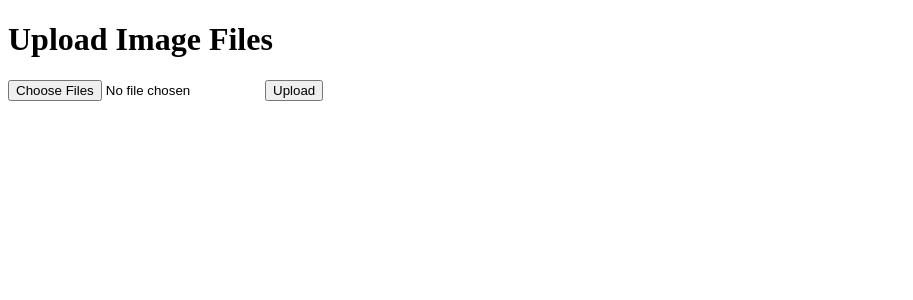
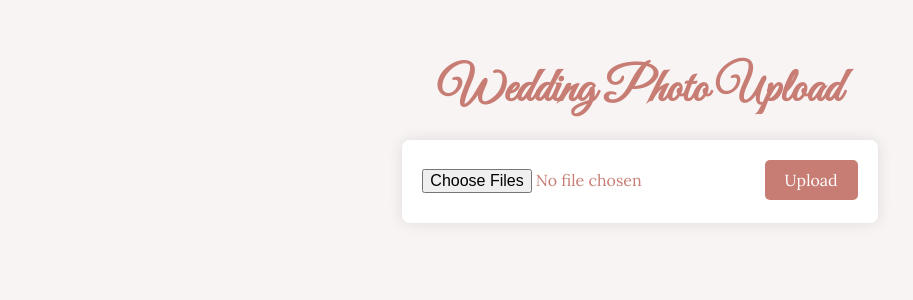
Before and after one commit to altunyanv/photo-upload-site, a Flask app: page / in a window 1280 px wide. Shown: the top 300 px of the page, without its empty margins (0-913 px from the left). Run offline with Flask 3, Linux system fonts and the light colour scheme.

Commit message:
Styled on server upload version

```diff
--- a/app.py
+++ b/app.py
@@ -1,12 +1,15 @@
 import os
 
-from flask import Flask, send_from_directory, render_template, request
+from flask import Flask, send_from_directory, render_template, request, redirect, url_for, flash
+from werkzeug.utils import secure_filename
+import datetime
 
 app = Flask(__name__)
+app.secret_key = b'12rvyhaksvfasfvo1vwlfavoyv2lyavfsalyv'
 
 # Set the folder for uploaded files
 UPLOAD_FOLDER = 'uploads/'
-ALLOWED_EXTENSIONS = {'png', 'jpg', 'jpeg', 'gif'}
+ALLOWED_EXTENSIONS = {'png', 'jpg', 'jpeg', 'gif', 'heic'}
 
 if not os.path.exists(UPLOAD_FOLDER):
     os.makedirs(UPLOAD_FOLDER)
@@ -20,18 +23,29 @@ def allowed_file(filename):
 def index():
     return render_template('index.html')
 
-@app.route('/upload', methods=['POST'])
+@app.route('/', methods=['GET', 'POST'])
 def upload_file():
-    if 'file' not in request.files:
-        return "No file part"
-    file = request.files['file']
-    if file.filename == '':
-        return "No selected file"
-    if file:
-        filepath = os.path.join(app.config['UPLOAD_FOLDER'], file.filename)
-        file.save(filepath)
-        return f"File uploaded successfully: {file.filename}"
+    if request.method == 'POST':
+        if 'files' not in request.files:
+            flash('No file part')
+            return redirect(request.url)
 
+        files = request.files.getlist('files')
+        if not files:
+            flash('No selected files')
+            return redirect(request.url)
+
+        prefix = int(datetime.datetime.now().timestamp() * 10000)
+
+        for file in files:
+            if file and allowed_file(file.filename):
+                filename = secure_filename(file.filename)
+                file.save(os.path.join(app.config['UPLOAD_FOLDER'], f'{prefix}_{filename}'))
+
+        flash('Files successfully uploaded')
+        return redirect(url_for('upload_file'))
+
+    return render_template('index.html')
 @app.route('/favicon.ico')
 def favicon():
     return send_from_directory(os.path.join(app.root_path, 'static'), 'favicon.ico', mimetype='image/vnd.microsoft.icon')
--- a/templates/index.html
+++ b/templates/index.html
@@ -3,12 +3,58 @@
 <head>
     <meta charset="UTF-8">
     <meta name="viewport" content="width=device-width, initial-scale=1.0">
-    <title>File Upload</title>
+    <title>Wedding Photo Upload</title>
+    <link href="https://fonts.googleapis.com/css2?family=Great+Vibes&family=Lora:wght@400;700&display=swap" rel="stylesheet">
     <style>
+        body {
+            font-family: 'Lora', serif;
+            background-color: #f9f4f4;
+            color: #333;
+            text-align: center;
+            padding: 20px;
+        }
+        h1 {
+            font-family: 'Great Vibes', cursive;
+            font-size: 3rem;
+            color: #c77d74;
+            margin-bottom: 20px;
+        }
+        form {
+            background-color: #ffffff;
+            padding: 20px;
+            border-radius: 8px;
+            box-shadow: 0 0 15px rgba(0, 0, 0, 0.1);
+            display: inline-block;
+            margin-bottom: 30px;
+        }
+        input[type="file"] {
+            font-size: 1rem;
+            margin-bottom: 10px;
+            border: none;
+            background: none;
+            color: #c77d74;
+            cursor: pointer;
+            font-family: 'Lora', serif;
+        }
+        input[type="submit"] {
+            background-color: #c77d74;
+            color: #ffffff;
+            font-family: 'Lora', serif;
+            padding: 10px 20px;
+            border: none;
+            border-radius: 5px;
+            cursor: pointer;
+            font-size: 1rem;
+            transition: background-color 0.3s;
+        }
+        input[type="submit"]:hover {
+            background-color: #a95d58;
+        }
         .preview-container {
             display: flex;
             flex-wrap: wrap;
-            gap: 10px;
+            gap: 15px;
+            justify-content: center;
         }
         .preview {
             position: relative;
@@ -17,30 +63,41 @@
             justify-content: center;
             max-width: 150px;
             max-height: 150px;
-            border: 1px solid #ddd;
+            border: 2px solid #e1c4c4;
+            border-radius: 8px;
             padding: 5px;
-            box-shadow: 0 0 10px rgba(0,0,0,0.1);
+            box-shadow: 0 0 15px rgba(0, 0, 0, 0.1);
             cursor: pointer;
+            background-color: #fff;
+            transition: transform 0.3s;
+        }
+        .preview:hover {
+            transform: scale(1.05);
         }
         .preview img {
             max-width: 100%;
             max-height: 100%;
+            border-radius: 5px;
         }
         .remove-btn {
             position: absolute;
             top: 5px;
             right: 5px;
-            background-color: rgba(255, 0, 0, 0.7);
+            background-color: rgba(199, 125, 116, 0.8);
             color: white;
             border: none;
             border-radius: 50%;
             cursor: pointer;
-            width: 20px;
-            height: 20px;
+            width: 25px;
+            height: 25px;
             font-size: 14px;
             display: flex;
             align-items: center;
             justify-content: center;
+            transition: background-color 0.3s;
+        }
+        .remove-btn:hover {
+            background-color: rgba(199, 125, 116, 1);
         }
         .modal {
             display: none;
@@ -53,23 +110,30 @@
             justify-content: center;
             align-items: center;
             z-index: 1000;
+            padding: 20px;
         }
         .modal img {
             max-width: 90%;
             max-height: 90%;
+            border-radius: 8px;
         }
         .modal-close {
             position: absolute;
-            top: 10px;
-            right: 20px;
-            font-size: 30px;
+            top: 20px;
+            right: 40px;
+            font-size: 40px;
             color: white;
             cursor: pointer;
+            font-family: 'Lora', serif;
+            transition: color 0.3s;
+        }
+        .modal-close:hover {
+            color: #c77d74;
         }
     </style>
 </head>
 <body>
-    <h1>Upload Image Files</h1>
+    <h1>Wedding Photo Upload</h1>
     <form action="{{ url_for('upload_file') }}" method="POST" enctype="multipart/form-data">
         <input type="file" name="files" accept="image/*" multiple onchange="previewFiles()">
         <input type="submit" value="Upload">
@@ -89,8 +153,8 @@
             const preview = document.getElementById('preview');
             const files = document.querySelector('input[type=file]').files;
 
-            filesArray = Array.from(files); // Store files in array for easy manipulation
-            preview.innerHTML = ''; // Clear any existing previews
+            filesArray = Array.from(files);
+            preview.innerHTML = '';
 
             filesArray.forEach((file, index) => {
                 if (file.type.startsWith('image/')) {
@@ -112,9 +176,9 @@
         }
 
         function removeFile(index) {
-            filesArray.splice(index, 1); // Remove the file from array
-            document.querySelector('input[type=file]').files = createFileList(filesArray); // Update the file input
-            previewFiles(); // Re-render the preview
+            filesArray.splice(index, 1);
+            document.querySelector('input[type=file]').files = createFileList(filesArray);
+            previewFiles();
         }
 
         function createFileList(files) {
```
